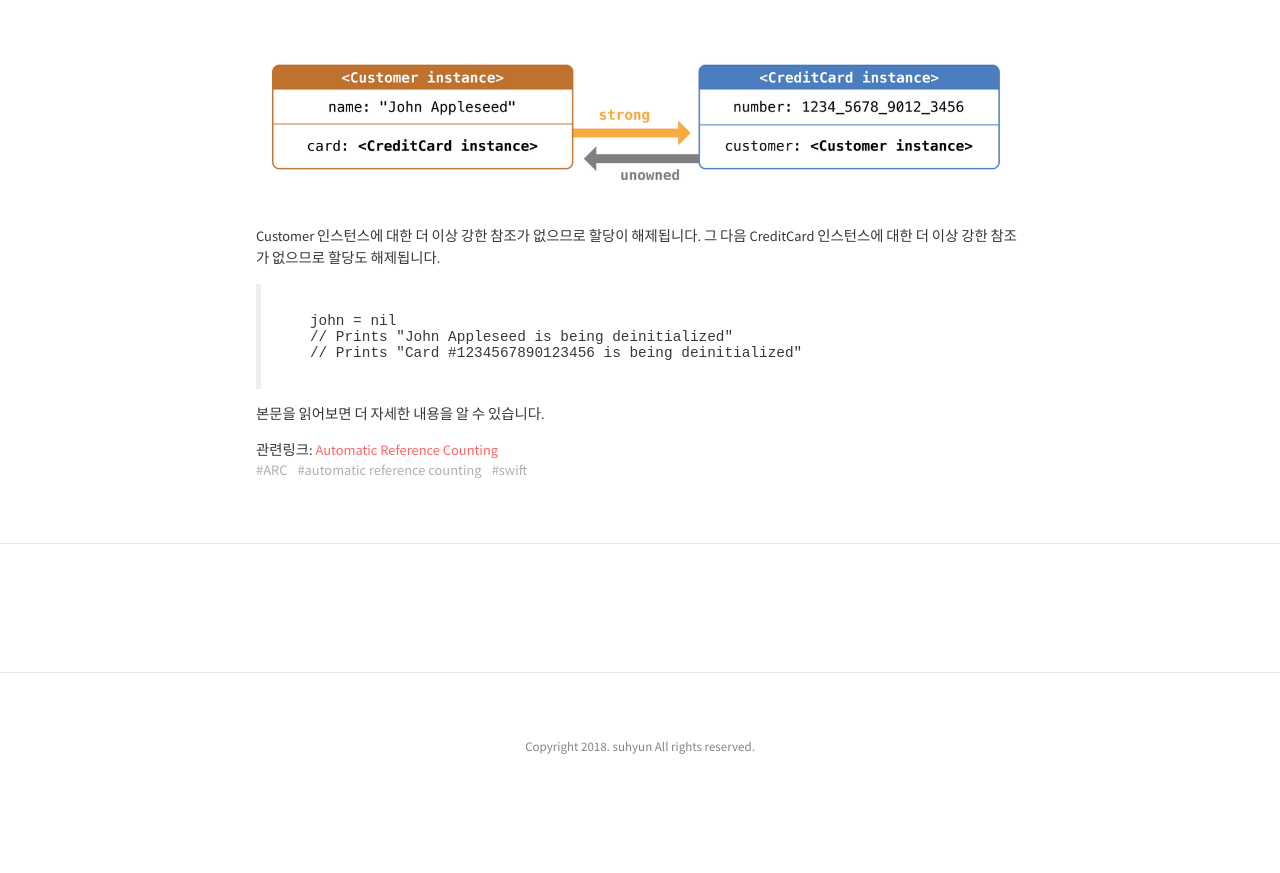
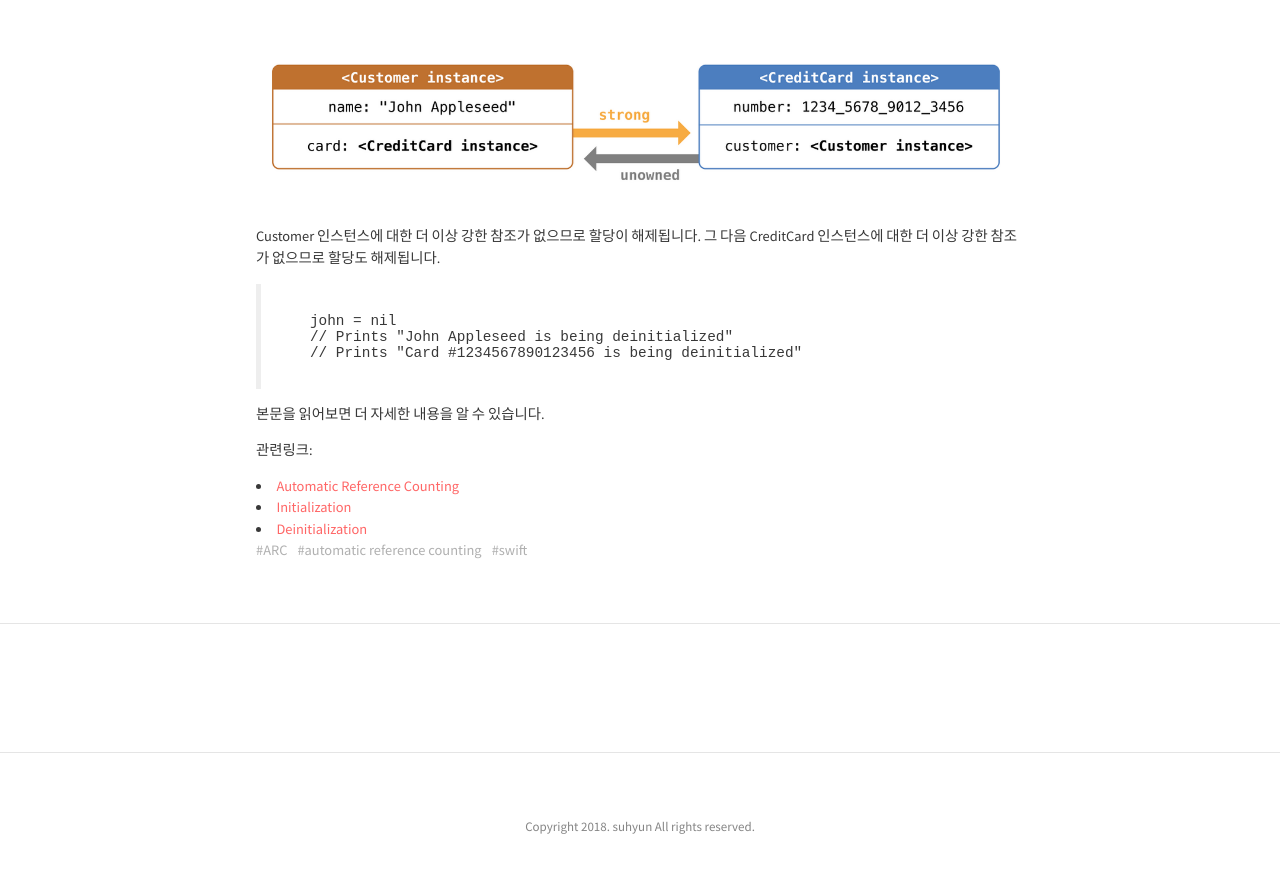
Before and after one commit to clapwatermelon/clapwatermelon.github.io, a Jekyll site: the page built from _posts/2018-04-24-ARC.md, in a window 1280 px wide and 900 px high, scrolled down 7635 px. Shown: the top 873 px of the window. Built offline with Jekyll 4.4.1, drawn with Linux system fonts in a browser that asks for light colours; nearby versions of some CDN libraries; comment, search, counter and statistics services are not loaded; before the commit the page ends 8456 px from its top, so only the background shows below that.

Commit message:
add link

```diff
--- a/_posts/2018-04-24-ARC.md
+++ b/_posts/2018-04-24-ARC.md
@@ -278,4 +278,7 @@ Customer 인스턴스에 대한 더 이상 강한 참조가 없으므로 할당
 
 본문을 읽어보면 더 자세한 내용을 알 수 있습니다.
 
-관련링크: [Automatic Reference Counting](https://developer.apple.com/library/content/documentation/Swift/Conceptual/Swift_Programming_Language/AutomaticReferenceCounting.html)
+관련링크:
+- [Automatic Reference Counting](https://developer.apple.com/library/content/documentation/Swift/Conceptual/Swift_Programming_Language/AutomaticReferenceCounting.html)
+- [Initialization](https://developer.apple.com/library/content/documentation/Swift/Conceptual/Swift_Programming_Language/Initialization.html)
+- [Deinitialization](https://developer.apple.com/library/content/documentation/Swift/Conceptual/Swift_Programming_Language/Deinitialization.html)
```
